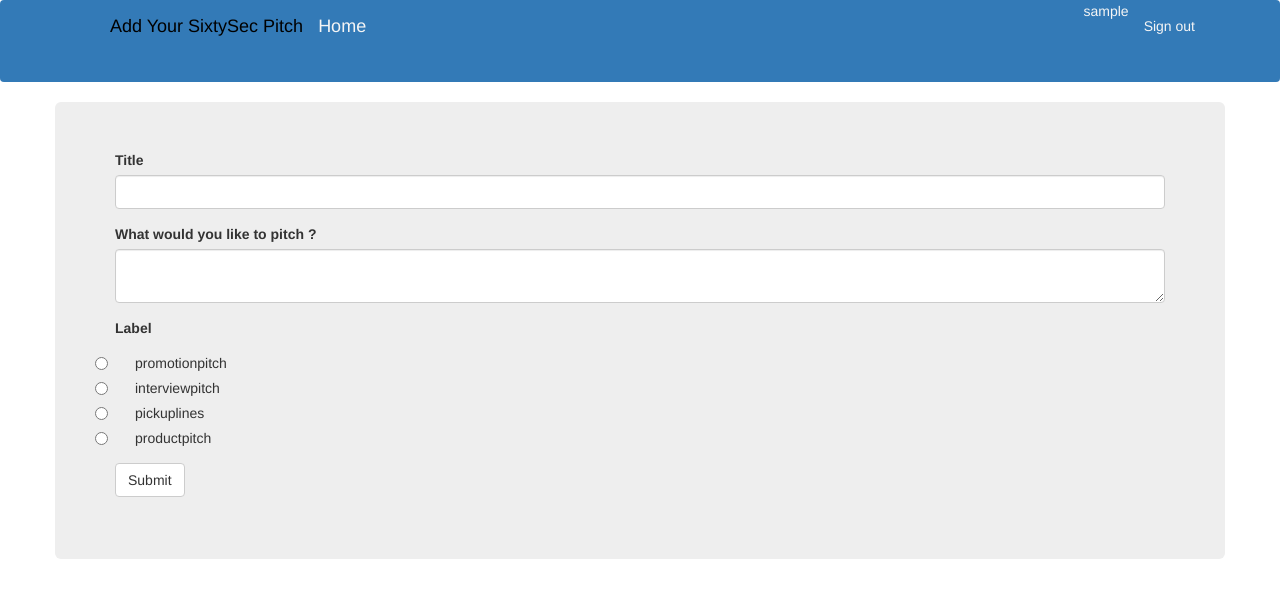
After one commit to rosekairu/A-SixtySec-Pitch, a Flask app: page /pitches/new/ in a window 1280 px wide. The commit adds this page. Shown: the top 598 px of the page. Run offline with Flask 2, Linux system fonts and the light colour scheme; the visitor is signed in with stand-in values (Sample User, id 1); data comes from the database, SQL or seed files in the repository; some libraries are stand-ins or nearby versions.

Commit message:
modified app package files

```diff
--- a/app/main/forms.py
+++ b/app/main/forms.py
@@ -3,17 +3,15 @@ from wtforms import SelectField,StringField,TextAreaField,RadioField,SubmitField
 from wtforms.validators import Required,Email,EqualTo
 from wtforms import ValidationError
 
-class SharePostForm(FlaskForm):
-    '''
-    The blog-post sharing form
-    '''
-    topic = SelectField('', choices=[('TechSavy', 'TechSavy'), ('MoneySmart','MoneySmart'), ('Life & Laughter', 'Life & Laughter')], validators=[Required()])
-    content = TextAreaField('', validators=[Required()], render_kw={"placeholder": "Write your story here :)"})
-    submit = SubmitField('Share')
+class PitchForm(FlaskForm):
+	title = StringField('Title', validators=[Required()])
+	description = TextAreaField("What would you like to pitch ?",validators=[Required()])
+	category = RadioField('Label', choices=[ ('promotionpitch','promotionpitch'), ('interviewpitch','interviewpitch'),('pickuplines','pickuplines'),('productpitch','productpitch')],validators=[Required()])
+	submit = SubmitField('Submit')
 
 class CommentForm(FlaskForm):
-    description = TextAreaField('',validators=[Required()], render_kw={"placeholder": "Post your comment here..."})
-    submit = SubmitField('Post Comment')
+	description = TextAreaField('Add comment',validators=[Required()])
+	submit = SubmitField()
 
 class UpdateProfile(FlaskForm):
     bio = TextAreaField('Tell us about you...',validators = [Required()])
--- a/app/main/views.py
+++ b/app/main/views.py
@@ -2,96 +2,76 @@ import markdown2
 from flask import render_template,request,redirect,url_for,abort,flash
 from . import main
 from flask_login import login_required, current_user
-from ..models import Blogpost, User, Comment, Upvote, Downvote,PhotoProfile
-from .forms import UpdateProfile, SharePostForm, CommentForm
+from ..models import Pitch, User,Comment,Upvote,Downvote,PhotoProfile
+from .forms import UpdateProfile, PitchForm, CommentForm, UpvoteForm
+from flask.views import View,MethodView
 from .. import db, photos
-from ..requests import get_quote
 
 
-#Views
 
-    # home page
-@main.route('/')
+# Views
+@main.route('/', methods = ['GET','POST'])
 def index():
 
     '''
     View root page function that returns the index page and its data
     '''
-    quote = get_quote()
+    pitch = Pitch.query.filter_by().first()
+    title = 'Home'
+    pickuplines = Pitch.query.filter_by(category="pickuplines")
+    interviewpitch = Pitch.query.filter_by(category = "interviewpitch")
+    promotionpitch = Pitch.query.filter_by(category = "promotionpitch")
+    productpitch = Pitch.query.filter_by(category = "productpitch")
 
-    title = 'SixtySec Pitch'
-    return render_template('index.html', title=title, quote= quote)
+    upvotes = Upvote.get_all_upvotes(pitch_id=Pitch.id)
+
+
+    return render_template('home.html', title = title, pitch = pitch, pickuplines=pickuplines, interviewpitch= interviewpitch, promotionpitch = promotionpitch, productpitch = productpitch, upvotes=upvotes)
 
 
 
-# share blogpost
-@main.route('/sharepost', methods=['GET','POST'])
-def sharepost():
-    '''
-    View share post page function that returns the post sharing page and its data
-    '''
-    quote = get_quote()
-
-    form = SharePostForm()
-    # blogposts = Blogpost.query.all()
-
+@main.route('/pitches/new/', methods = ['GET','POST'])
+@login_required
+def new_pitch():
+    form = PitchForm()
+    my_upvotes = Upvote.query.filter_by(pitch_id = Pitch.id)
     if form.validate_on_submit():
-        blogpost = Blogpost(category=form.topic.data, blogpost=form.content.data)
-        db.session.add(blogpost)
+        description = form.description.data
+        title = form.title.data
+        user_id = current_user
+        category = form.category.data
+        print(current_user._get_current_object().id)
+        new_pitch = Pitch(user_id =current_user._get_current_object().id, title = title,description=description,category=category)
+        db.session.add(new_pitch)
+        db.session.commit()
+        db.session.add(new_pitch)
         db.session.commit()
 
-        return redirect(url_for('main.goToBlogposts'))
 
-    title = 'SixtySec Pitch'
-    return render_template('sharepost.html', title=title, SharePostForm=form, quote=quote)
+        return redirect(url_for('main.index'))
+    return render_template('pitches.html',form=form)
 
 
-# Redirect to blogpost page
-@main.route('/blogposts', methods=['GET','POST'])
-def goToBlogposts():
-    '''
-    View blogposts page function that returns the pitches page and its details
-    '''
-    TechSavyPosts = Blogpost.query.filter_by(category='TechSavy').all()
-    MoneySmartPosts = Blogpost.query.filter_by(category='MoneySmart').all()
-    LifenLaughterPosts = Blogpost.query.filter_by(category='Life & Laughter').all()
+@main.route('/comment/new/<int:pitch_id>', methods = ['GET','POST'])
+@login_required
+def new_comment(pitch_id):
+    form = CommentForm()
+    pitch=Pitch.query.get(pitch_id)
+    if form.validate_on_submit():
+        description = form.description.data
 
-    comment_form = CommentForm()
-    # comments = Blogpost.query.filter_by(blogpost_id=id)
-    # comments = Comment.query.filter_by(blogpost_id=id).first()
-    comments = Comment.query.filter(Comment.blogpost_id > 0).all()
+        new_comment = Comment(description = description, user_id = current_user._get_current_object().id, pitch_id = pitch_id)
+        db.session.add(new_comment)
+        db.session.commit()
 
 
-    title = 'SixtySec Pitch'
-    return render_template('/blogposts.html', TechSavyPosts=TechSavyPosts, MoneySmartPosts=MoneySmartPosts, LifenLaughterPosts=LifenLaughterPosts, comments = comments, CommentForm=comment_form, title=title)
+        return redirect(url_for('.new_comment', pitch_id= pitch_id))
+
+    all_comments = Comment.query.filter_by(pitch_id = pitch_id).all()
+    return render_template('comments.html', form = form, comment = all_comments, pitch = pitch )
 
 
-#posting comments
-@main.route('/blogposts', methods = ['GET','POST'])
-def postComments():
-    '''
-    View comments function that returns the blogposts page with the posted comments
-    '''
-    print('===================================================')
-
-    commentform = CommentForm()
-
-    print('===================================================')
-
-    if commentform.validate_on_submit():
-        comment = Comment(comment=commentform.comment.data, blogpost_id=3, users_id = 2)
-        print(comment)
-        print('===================================================')
-        db.session.add(comment)
-        db.session.commit()
-
-        return redirect(url_for('main.goToBlogposts'))
-
-    title='SixtySec Pitch'
-    return render_template('/blogposts.html', TechSavyPosts=TechSavyPosts, MoneySmartPosts=MoneySmartPosts, LifenLaughterPosts=LifenLaughterPosts, comment = comment, CommentForm=comment_form, title=title)
-
-
-@main.route('/upvote/<pitch_id>', methods=['POST', 'GET'])
+@main.route('/pitch/upvote/<int:pitch_id>/upvote', methods = ['GET', 'POST'])
 @login_required
 def upvote(pitch_id):
     pitch = Pitch.query.get(pitch_id)
@@ -99,7 +79,7 @@ def upvote(pitch_id):
     pitch_upvotes = Upvote.query.filter_by(pitch_id= pitch_id)
 
     if Upvote.query.filter(Upvote.user_id==user.id,Upvote.pitch_id==pitch_id).first():
-        return  redirect(url_for('.postComments'))
+        return  redirect(url_for('main.index'))
 
 
     new_upvote = Upvote(pitch_id=pitch_id, user = current_user)
@@ -108,15 +88,15 @@ def upvote(pitch_id):
 
 
 
-@main.route('/downvote/<pitch_id>', methods=['POST', 'GET'])
+@main.route('/pitch/downvote/<int:pitch_id>/downvote', methods = ['GET', 'POST'])
 @login_required
 def downvote(pitch_id):
     pitch = Pitch.query.get(pitch_id)
     user = current_user
-    pitch = Downvote.query.filter_by(pitch_id= pitch_id)
+    pitch_downvotes = Downvote.query.filter_by(pitch_id= pitch_id)
 
     if Downvote.query.filter(Downvote.user_id==user.id,Downvote.pitch_id==pitch_id).first():
-        return  redirect(url_for('.postComments'))
+        return  redirect(url_for('main.index'))
 
 
     new_downvote = Downvote(pitch_id=pitch_id, user = current_user)
--- a/app/static/css/home.css
+++ b/app/static/css/home.css
@@ -1,7 +1,5 @@
 .first {
-    background-image: url(../imgs/bg5.jpg);
-    background-attachment: fixed;
+    background-image: url("../imgs/bg1.jpg");
+    background-size: cover;
     background-repeat: no-repeat;
-    background-size: cover;
-    height: 100%;
 }
--- a/app/templates/404.html
+++ b/app/templates/404.html
@@ -1,6 +1,6 @@
 {% extends 'base.html'%} {% block content %}
 
-<style>
+<!--style>
     .container {
         background-color: aqua;
         opacity: 0.9;
@@ -12,7 +12,7 @@
     a {
         text-decoration: none;
     }
-</style>
+</style-->
 <a href="/" style="text-decoration: none;">
     <div class="container">
         <div class="row justify-content-center">
--- a/app/templates/base.html
+++ b/app/templates/base.html
@@ -7,10 +7,14 @@
 {%block styles %} {{super()}}
 <link href="https://fonts.googleapis.com/css?family=Baloo+Bhai|Comfortaa|Courgette|Katibeh|Philosopher|Tangerine|ZCOOL+XiaoWei&display=swap" rel="stylesheet">
 <link rel="stylesheet" href="https://cdnjs.cloudflare.com/ajax/libs/font-awesome/4.7.0/css/font-awesome.min.css">
-<link rel="stylesheet" href="{{url_for('static',filename='css/custom.css')}}">
+<link rel="stylesheet" href="{{url_for('static',filename='css/home.css')}}">
 
 <!--Importing the simple mde css and js files  -->
 {{ simplemde.css}} {{ simplemde.js }} {% endblock styles %}
+
+<div id="bg">
+    <img src="../static/imgs/bg5.jpg" alt="">
+</div>
 
 <!-- Navbar block  -->
 {% block navbar %} {% include 'navbar.html' %} {% endblock navbar %}
--- a/app/templates/navbar.html
+++ b/app/templates/navbar.html
@@ -1,47 +1,44 @@
-<div class="col-md-2">
-    <div class="sidebar">
-        <div class="menu-list">
-            <a class="" href="/"><i class="fa fa-fw fa-home"></i> SixtySec Pitch</a
-                    >
-                    <div class="nav-item dropdown" id="dropDown">
-                      <a
-                        class="nav-link dropdown-toggle"
-                        href="#"
-                        id="navbarDropdown"
-                        role="button"
-                        data-toggle="dropdown"
-                        data-target="#topics"
-                        aria-haspopup="true"
-                        aria-expanded="false"
-                        ><i class="fa fa-fw fa fa-list-ol"></i>
-                        Topics
-                      </a>
-            <ul class="sub-menu collapse" id="topics">
-                <li class="dropdown-menu subMenu" aria-labelledby="navbarDropdown">
-                    <a class="dropdown-item" href="{{url_for('main.goToBlogposts', _anchor='tech')}}">TechSavy</a>
-                    <p class="dropdown-divider"></p>
-                    <a class="dropdown-item" href="{{url_for('main.goToBlogposts', _anchor='money')}}">MoneySmart </a>
-                    <p class="dropdown-divider"></p>
-                    <a class="dropdown-item" href="{{url_for('main.goToBlogposts', _anchor='life')}}">Life & Laughter </a>
-                    <p class="dropdown-divider"></p>
+<div class="navbar navbar-dark bg-primary" role="navigation">
+    <div class="container">
+        <div class="navbar-header">
+            <button type="button" class="navbar-toggle" data-toggle="collapse" data-target=".navbar-collapse">
+              <span class="sr-only">Toggle navigation</span>
+              <span class="icon-bar"></span>
+              <span class="icon-bar"></span>
+              <span class="icon-bar"></span>
+            </button>
+            <ul>
+                <a style="text-align: center; color: black;" class="navbar-brand" href="/pitches/new/"> Add Your SixtySec Pitch </a>
+            </ul> <br>
+        </div>
+        <div class="navbar-nav">
+            <a style="text-align: center; color: whitesmoke;" class="navbar-brand" href="/"> Home </a>
+
+        </div>
+
+        <div class="navbar-collapse collapse">
+            <ul class="nav navbar-nav navbar-right">
+                {% if current_user.is_authenticated %}
+                <li style="color:whitesmoke">{{current_user.username}}</li>
+                <li><a style="color: whitesmoke;" href="{{url_for('auth.logout')}}">Sign out</a></li>
+                {% else %}
+                <li><a style="color: whitesmoke;" href="{{url_for('auth.login')}}">Sign in</a></li>
+                {%endif%}
+            </ul>
+        </div>
+
+
+        <div class="navbar-collapse collapse">
+            <ul class="nav navbar-nav navbar-right">
+                <li style="color:whitesmoke"></li>
+                <li>
+                    <a style="color: whitesmoke;" href="{{url_for('auth.logout')}}"></a>
+                </li>
+                <li>
+                    <a style="color: whitesmoke;" href="{{url_for('auth.login')}}"></a>
                 </li>
             </ul>
         </div>
 
-        <a href="{{url_for('main.sharepost')}}"><i class="fa fa-fw fa-commenting"></i> Share Your Pitch</a> {% if current_user.is_authenticated %}
-        <div>
-
-            <a href="{{url_for('main.profile',name=current_user.username)}}"><i class="fa fa-fw fa-user"></i> My Profile </a>
-            <a href="{{url_for('auth.logout')}}"> <i class="fa fa-fw fa-sign-out"></i> Log out</a>
-            {% else %}
-            <!--a class="nav-link" href="{{url_for('main.sharepost')}}"><i class="fa fa-fw fa-commenting"></i> Share Your Pitch</a-->
-            <a href="{{url_for('auth.login')}}"><i class="fa fa-fw fa-pencil-square"></i> Log In</a
-                      >
-            <a href="{{url_for('auth.register')}}"> <i class="fa fa-fw fa-sign-in"></i> Register</a> {% endif %}
-
-
-        </div>
     </div>
 </div>
-
-</div>
--- /dev/null
+++ b/app/templates/pitches.html
@@ -0,0 +1,23 @@
+{% import 'bootstrap/wtf.html' as wtf %} {% extends 'bootstrap/base.html' %} {% include 'navbar.html'%} {% block content %}
+<div class="container">
+    <div class="row">
+        <div class="jumbotron">
+            {{wtf.quick_form(form)}}
+            <ul style="list-style: none;">
+                {% for pitch in pitches %}
+                <div class="list-group">
+                    <a href="#">
+                        <div class="list-item">
+                            <p>{{pitch.id}}</p>
+                        </div>
+                        <h4>{{ pitch.description }}</h4>
+                        <h6> Posted by {{user.username}}.</h6>
+                    </a>
+                </div>
+                {% endfor %}
+            </ul>
+        </div>
+    </div>
+</div>
+
+{% endblock %}
```
Also changed, not shown: app/models.py (+34 -37 lines), app/templates/blogposts.html (deleted, +0 -107 lines), app/templates/comments.html (added, +33 -0 lines), app/templates/home.html (+22 -38 lines), app/templates/index.html (+12 -72 lines), app/templates/macros.html (added, +25 -0 lines), app/templates/sharepost.html (deleted, +0 -42 lines), app/static/imgs/bg1.jpg (added).
